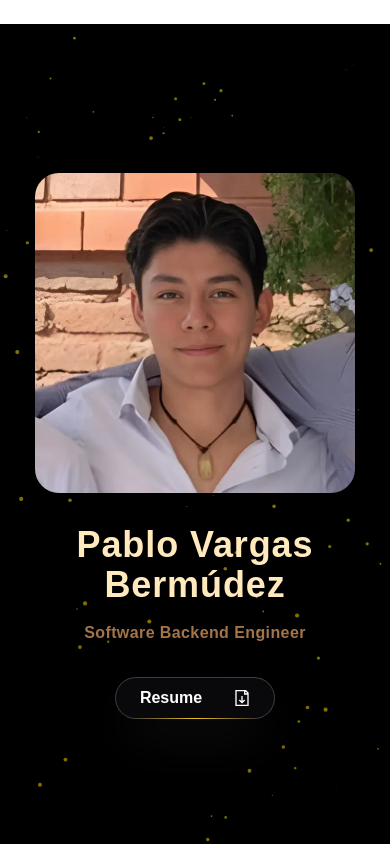
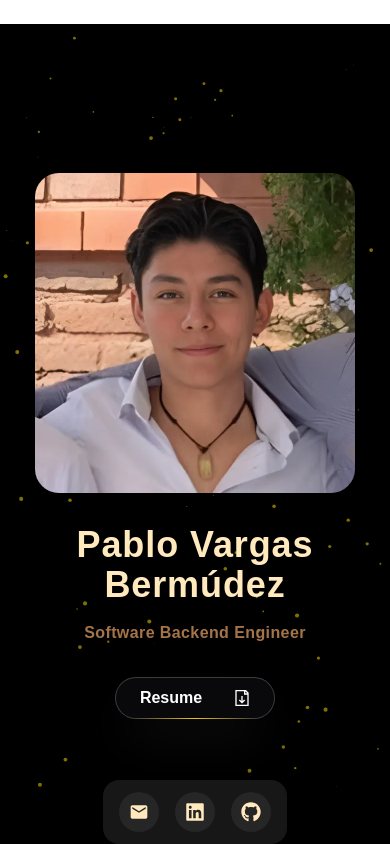
Before and after one commit to PabloVarg/portfolio, a Next.js app: page / in a window 390 px wide. Shown: the top 844 px of the page. Built offline with nearby package versions, Linux system fonts and the light colour scheme.

Commit message:
feat(contact): Implement contact floating dock

```diff
--- a/src/app/layout.tsx
+++ b/src/app/layout.tsx
@@ -3,6 +3,8 @@ import { Roboto, Roboto_Mono } from "next/font/google";
 import "./globals.css";
 import { FloatingNav } from "@/components/NavBar/NavBar";
 import { navItems } from "@/constants/navbar/navbar";
+import { FloatingDock } from "@/components/Docks/FloatingDock";
+import { contactDockItems } from "@/constants/dock/contact";
 
 const geistSans = Roboto({
   variable: "--font-roboto-sans",
@@ -32,6 +34,9 @@ export default function RootLayout({
       >
         <FloatingNav navItems={navItems} />
         {children}
+        <div className="flex fixed bottom-0 left-1/2 -translate-x-1/2 z-50">
+          <FloatingDock items={contactDockItems} />
+        </div>
       </body>
     </html>
   );
--- a/src/app/page.tsx
+++ b/src/app/page.tsx
@@ -94,7 +94,7 @@ function AboutMe() {
         height={640 * 0.5}
       />
 
-      <div className="text-lg">
+      <div className="text-lg px-4 md:px-0">
         <h1 className="text-2xl underline decoration-light-gold mb-4">
           <span className="text-light-gold">P</span>
           ablo <span className="text-light-gold">Var</span>
--- /dev/null
+++ b/src/components/Docks/FloatingDock.tsx
@@ -0,0 +1,137 @@
+"use client";
+
+import { cn } from "@/lib/utils";
+import {
+  AnimatePresence,
+  MotionValue,
+  motion,
+  useMotionValue,
+  useSpring,
+  useTransform,
+} from "motion/react";
+
+import { useRef, useState } from "react";
+
+export const FloatingDock = ({
+  items,
+  desktopClassName,
+}: {
+  items: { title: string; icon: React.ReactNode; href: string }[];
+  desktopClassName?: string;
+  mobileClassName?: string;
+}) => {
+  return (
+    <>
+      <FloatingDockDesktop items={items} className={desktopClassName} />
+    </>
+  );
+};
+
+const FloatingDockDesktop = ({
+  items,
+  className,
+}: {
+  items: { title: string; icon: React.ReactNode; href: string }[];
+  className?: string;
+}) => {
+  let mouseX = useMotionValue(Infinity);
+  return (
+    <motion.div
+      onMouseMove={(e) => mouseX.set(e.pageX)}
+      onMouseLeave={() => mouseX.set(Infinity)}
+      className={cn(
+        "mx-auto flex h-16 items-end gap-4 rounded-2xl px-4 pb-3 bg-neutral-900",
+        className,
+      )}
+    >
+      {items.map((item) => (
+        <IconContainer mouseX={mouseX} key={item.title} {...item} />
+      ))}
+    </motion.div>
+  );
+};
+
+function IconContainer({
+  mouseX,
+  title,
+  icon,
+  href,
+}: {
+  mouseX: MotionValue;
+  title: string;
+  icon: React.ReactNode;
+  href: string;
+}) {
+  let ref = useRef<HTMLDivElement>(null);
+
+  let distance = useTransform(mouseX, (val) => {
+    let bounds = ref.current?.getBoundingClientRect() ?? { x: 0, width: 0 };
+
+    return val - bounds.x - bounds.width / 2;
+  });
+
+  let widthTransform = useTransform(distance, [-150, 0, 150], [40, 80, 40]);
+  let heightTransform = useTransform(distance, [-150, 0, 150], [40, 80, 40]);
+
+  let widthTransformIcon = useTransform(distance, [-150, 0, 150], [20, 40, 20]);
+  let heightTransformIcon = useTransform(
+    distance,
+    [-150, 0, 150],
+    [20, 40, 20],
+  );
+
+  let width = useSpring(widthTransform, {
+    mass: 0.1,
+    stiffness: 150,
+    damping: 12,
+  });
+  let height = useSpring(heightTransform, {
+    mass: 0.1,
+    stiffness: 150,
+    damping: 12,
+  });
+
+  let widthIcon = useSpring(widthTransformIcon, {
+    mass: 0.1,
+    stiffness: 150,
+    damping: 12,
+  });
+  let heightIcon = useSpring(heightTransformIcon, {
+    mass: 0.1,
+    stiffness: 150,
+    damping: 12,
+  });
+
+  const [hovered, setHovered] = useState(false);
+
+  return (
+    <a href={href}>
+      <motion.div
+        ref={ref}
+        style={{ width, height }}
+        onMouseEnter={() => setHovered(true)}
+        onMouseLeave={() => setHovered(false)}
+        className="relative flex aspect-square items-center justify-center rounded-full bg-neutral-800"
+      >
+        <AnimatePresence>
+          {hovered && (
+            <motion.div
+              initial={{ opacity: 0, y: 10, x: "-50%" }}
+              animate={{ opacity: 1, y: 0, x: "-50%" }}
+              exit={{ opacity: 0, y: 2, x: "-50%" }}
+              className="absolute -top-8 left-1/2 w-fit rounded-md border px-2 py-0.5 text-xs whitespace-pre border-neutral-900 bg-neutral-800 text-white"
+            >
+              {title}
+            </motion.div>
+          )}
+        </AnimatePresence>
+        <motion.div
+          style={{ width: widthIcon, height: heightIcon }}
+          className="flex items-center justify-center"
+        >
+          {icon}
+        </motion.div>
+      </motion.div>
+    </a>
+  );
+}
--- /dev/null
+++ b/src/constants/dock/contact.tsx
@@ -0,0 +1,20 @@
+import { MdEmail } from "react-icons/md";
+import { FaLinkedin, FaGithub } from "react-icons/fa";
+
+export const contactDockItems = [
+  {
+    title: "Email",
+    icon: <MdEmail className="w-full h-full text-light-gold" />,
+    href: "mailto:work@pvarber.com",
+  },
+  {
+    title: "LinkedIn",
+    icon: <FaLinkedin className="w-full h-full text-light-gold" />,
+    href: "https://www.linkedin.com/in/pablo-vargas-3215a2224/",
+  },
+  {
+    title: "GitHub",
+    icon: <FaGithub className="w-full h-full text-light-gold" />,
+    href: "https://github.com/PabloVarg",
+  },
+];
```
